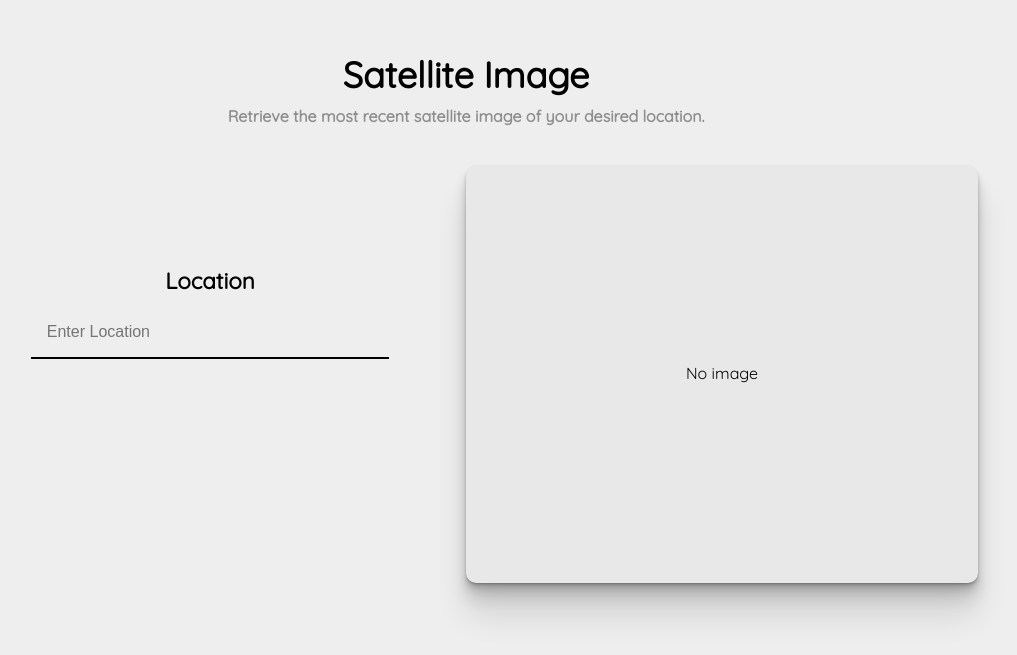
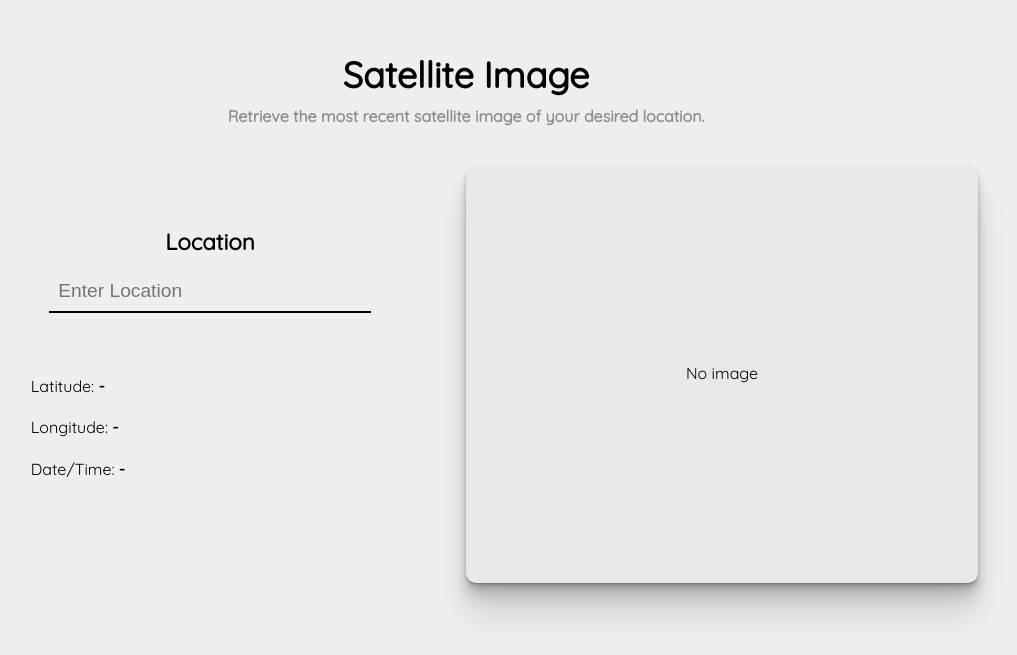
Before and after one commit to kev-luk/space-dashboard, a website with bundled scripts: page public/index.html in a window 1280 px wide. Shown: the part 2480-3135 px from the top of the page, without its empty margins (174-1191 px from the left). Built offline with nearby package versions, Linux system fonts and the light colour scheme; a script that the page names is missing; files whose address does not match are found by name.

Commit message:
Added image details for LANDSAT

```diff
--- a/public/css/style.css
+++ b/public/css/style.css
@@ -292,26 +292,51 @@ body {
     margin: 0em 3em;
 }
 
-.satellite-input {
-    height: 50%;
+.satellite-details {
+    height: 95%;
     text-align: center;
     width: 50%;
     display: flex;
     flex-direction: column;
-    justify-content: flex-start;
+    justify-content: center;
     align-items: center;
+}
+
+.satellite-input {
+    display: flex;
+    flex-direction: column;
+    justify-content: center;
+    align-items: center;
+    width: 90%;
+    height: 50%;
+}
+
+.image-details {
+    width: 70%;
+    height: 50%;
+    text-align: left;
+}
+
+#latitude,
+#longitude,
+#image-date {
+    font-weight: 900;
+}
+
+.image-details p {
+    margin-bottom: 1em;
 }
 
 .search-bar {
     display: block;
     width: 70%;
     margin-top: 0.5em;
-    padding: 1em;
+    padding: 0.5em;
     border: none;
     outline: none;
     background-color: transparent;
     border-bottom: 2px solid black;
-    font-size: 1rem;
+    font-size: 1.2rem;
 }
 
 .satellite-image {
--- a/public/index.html
+++ b/public/index.html
@@ -107,6 +107,7 @@
                         </h4>
                     </div>
                     <div class="satellite-container">
+                        <div class="satellite-details">
                             <div class="satellite-input">
                                 <label for="location">Location</label>
                                 <input
@@ -116,6 +117,15 @@
                                     class="search-bar"
                                     placeholder="Enter Location"
                                 />
+                            </div>
+                            <div class="image-details">
+                                <p>Latitude: <span id="latitude">-</span></p>
+                                <p>Longitude: <span id="longitude">-</span></p>
+                                <p>
+                                    Date/Time:
+                                    <span id="image-date">-</span>
+                                </p>
+                            </div>
                         </div>
                         <div class="satellite-image">
                             <p id="earth-message">
--- a/public/main.js
+++ b/public/main.js
@@ -16,6 +16,9 @@ const ctx = document.getElementById('myChart');
 const searchBarElement = document.querySelector('.search-bar');
 const searchBoxElement = new google.maps.places.SearchBox(searchBarElement);
 const satelliteIMG = document.querySelector('.satellite-image');
+const latitude = document.querySelector('#latitude');
+const longitude = document.querySelector('#longitude');
+const imageDate = document.querySelector('#image-date');
 
 searchBoxElement.addListener('places_changed', (e) => {
     const location = searchBoxElement.getPlaces()[0];
@@ -35,6 +38,10 @@ searchBoxElement.addListener('places_changed', (e) => {
     })
         .then((res) => res.json())
         .then((data) => {
+            console.log(data);
+            latitude.textContent = location.geometry.location.lat();
+            longitude.textContent = location.geometry.location.lng();
+            imageDate.textContent = data.date;
             satelliteIMG.removeChild(document.querySelector('#earth-message'));
             satelliteIMG.style.background = `url(${data.url}) no-repeat center center/cover`;
         });
```
Lines whose indentation alone changed are shown as unchanged.
